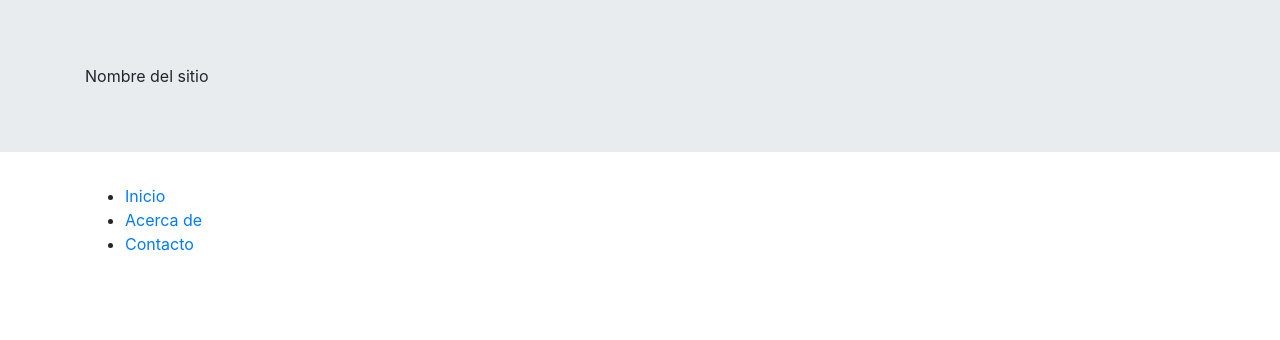
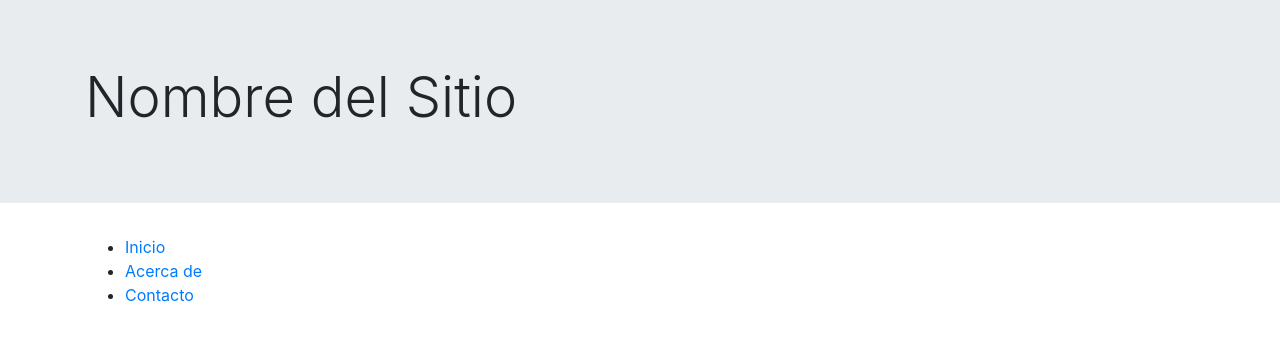
Before and after one commit to trexCode/parroquiasanluisrey, a plain HTML site: page index.html in a window 1280 px wide. Drawn offline with nearby package versions, Linux system fonts and the light colour scheme.

Commit message:
Add Jumbotron

```diff
--- a/index.html
+++ b/index.html
@@ -12,7 +12,7 @@
     <header id="main-header">
       <div class="jumbotron jumbotron-fluid">
         <div class="container">
-          Nombre del sitio
+          <h1 class="display-4">Nombre del Sitio</h1>
         </div>
       </div><!-- Termino de Jumbotron -->
       <div class="container">
```
